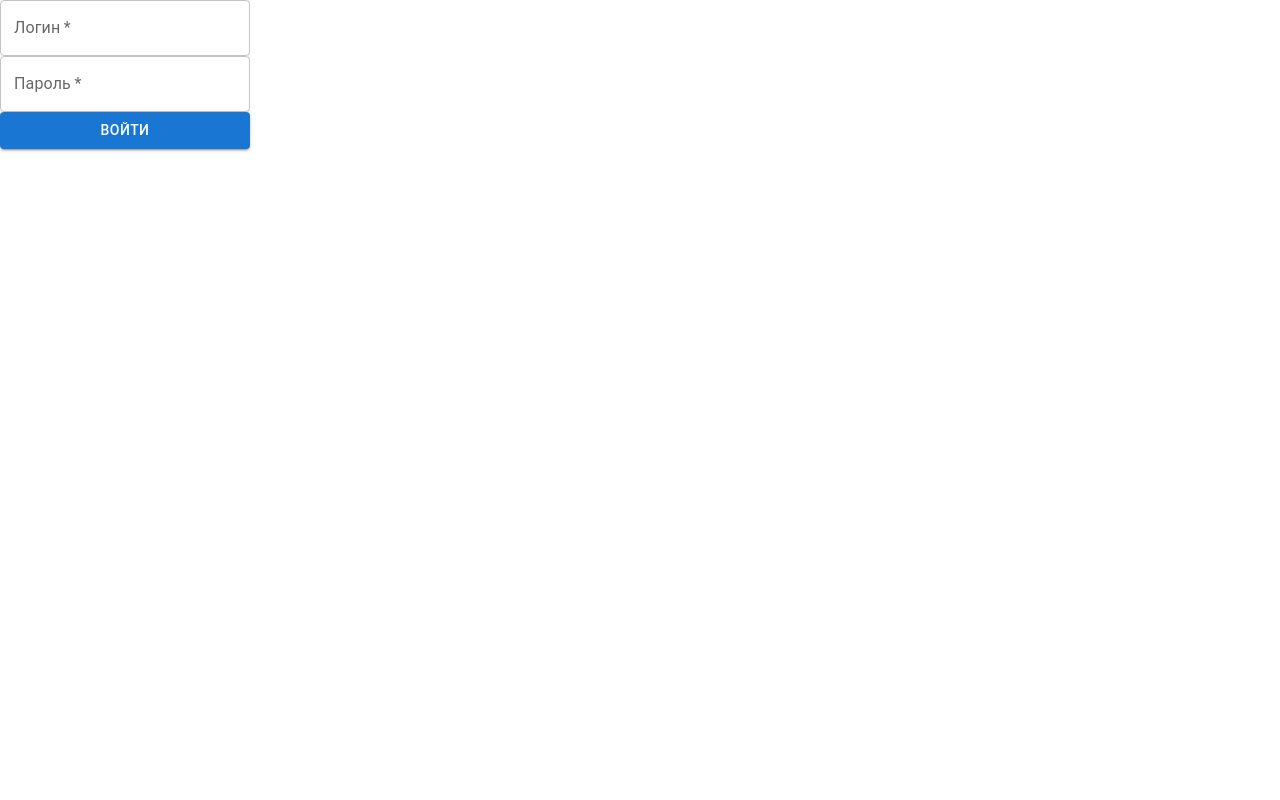
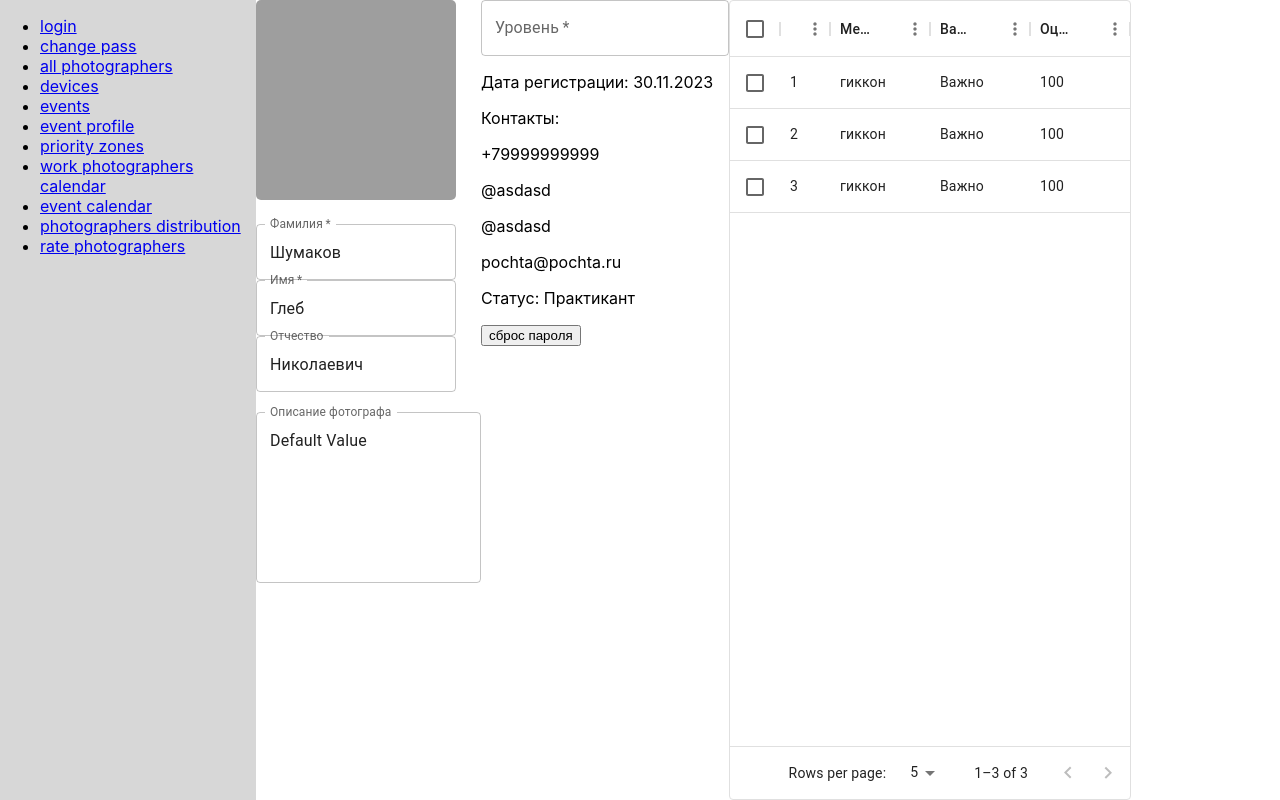
Before and after one commit to shumakooov/UMNPhotographers-admin, a React (Create React App) app: page /photographers/1 in a window 1280 px wide. Built offline with nearby package versions, Linux system fonts and the light colour scheme; grey boxes are pictures that could not be loaded.

Commit message:
куки

```diff
--- a/src/App.tsx
+++ b/src/App.tsx
@@ -21,17 +21,17 @@ import ErrorPage from "./pages/errorPage/error-page";
 import {CookiesProvider, useCookies} from "react-cookie";
 
 function App() {
-    const [cookies, setCookies] = useCookies(['SESSION']);
-
-    function handleLogin(user: any) {
-        setCookies("SESSION", user, {path: '/'})
-    }
+    // const [cookies, setCookies] = useCookies(['SESSION']);
+    //
+    // function handleLogin(user: any) {
+    //     setCookies("SESSION", user, {path: '/'})
+    // }
 
     return (
-        <CookiesProvider>
+        // <CookiesProvider>
             <div className={'wrapper_root'}>
-                {cookies.SESSION ? (
-                    <>
+                {/*{cookies.SESSION ? (*/}
+                {/*    <>*/}
                         <SideBar/>
                         <Routes>
                             <Route path={"*"} element={<ErrorPage/>}/>
@@ -49,12 +49,12 @@ function App() {
                             <Route path={"/photographers-distribution"} element={<PhotographersDistributionPage/>}/>
                             <Route path={"/rate-photographers"} element={<RatePhotographersPage/>}/>
                         </Routes>
-                    </>
-                ) : (
-                    <LoginPage onLogin={handleLogin}/>
-                )}
+                {/*    </>*/}
+                {/*) : (*/}
+                {/*    <LoginPage onLogin={handleLogin}/>*/}
+                {/*)}*/}
             </div>
-        </CookiesProvider>
+        // </CookiesProvider>
     );
 }
 
--- a/src/pages/loginPage/login-page.tsx
+++ b/src/pages/loginPage/login-page.tsx
@@ -5,6 +5,7 @@ import './login-page.css'
 import {useState} from "react";
 import {useNavigate} from "react-router-dom";
 import axios from "axios";
+import {useCookies} from "react-cookie";
 
 export default function LoginPage({onLogin}: any) {
     const [login, setLogin] = useState<string>("");
@@ -27,9 +28,9 @@ export default function LoginPage({onLogin}: any) {
             //     body: JSON.stringify({
             //         email: login,
             //         password: password,
-            //     }),
+            //     })
             // });
-            onLogin(response.data)
+            // onLogin(response.headers["Set-Cookie"])
             if (response.status === 200) {
                 navigate("/")
             }
```
